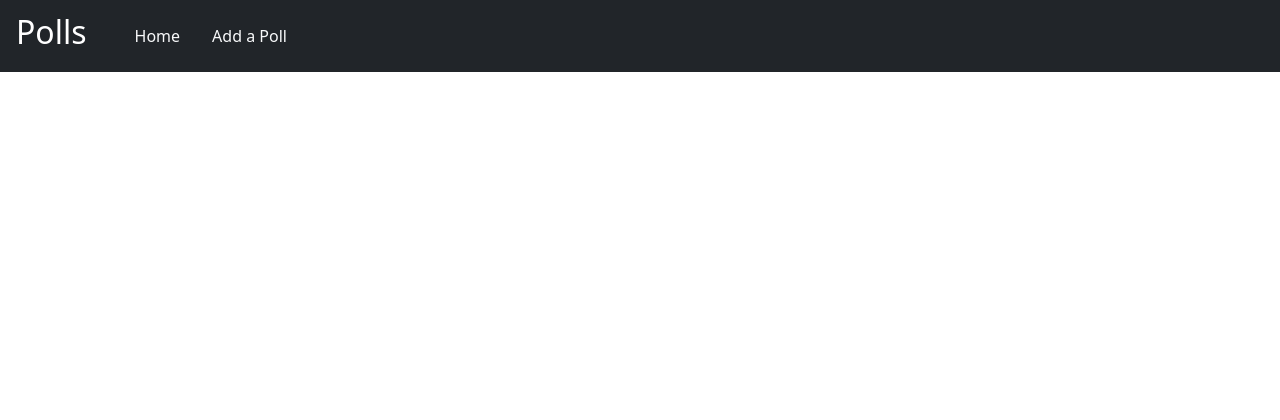
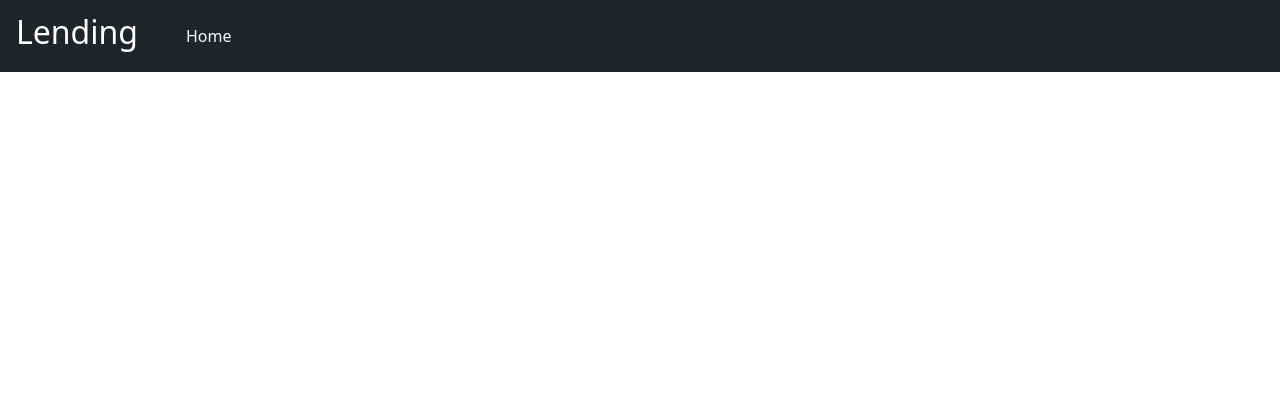
Before and after one commit to PatricioA-2004/Library-Website, a Django app: template lending/templates/lending/base.html in a window 1280 px wide. Shown: the top 420 px of the page. Run offline with Django 3.2, Linux system fonts and the light colour scheme; the template is opened without the code that fills it, so the values that code supplies are empty; some libraries are stand-ins or nearby versions.

Commit message:
Add index page, along with setup for urls and views

```diff
--- a/book_site/settings.py
+++ b/book_site/settings.py
@@ -43,6 +43,7 @@ INSTALLED_APPS = [
     'django.contrib.sessions',
     'django.contrib.messages',
     'django.contrib.staticfiles',
+    'lending.apps.LendingConfig',
     'bootstrap5',
 ]
 
--- a/book_site/urls.py
+++ b/book_site/urls.py
@@ -15,8 +15,9 @@ Including another URLconf
     2. Add a URL to urlpatterns:  path('blog/', include('blog.urls'))
 """
 from django.contrib import admin
-from django.urls import path
+from django.urls import path, include
 
 urlpatterns = [
     path('admin/', admin.site.urls),
+    path('lending/', include("lending.urls")),
 ]
--- a/lending/templates/lending/base.html
+++ b/lending/templates/lending/base.html
@@ -7,20 +7,15 @@
 
 <html>
 
-
-
 <body>
     <div class="d-flex flex-column vh-100 justify-content-spaced    ">
         <nav class="navbar navbar-expand navbar-dark bg-dark">
-            <a class="navbar-brand px-3" href="{%url 'polls:index'%}">
-                <h2>Polls</h2>
+            <a class="navbar-brand px-3" href="{%url 'lending:index'%}">
+                <h2>Lending</h2>
             </a>
             <ul class="nav nav-pills nav-fill">
                 <li>
-                    <a class="nav-link text-light" href="{%url 'polls:index'%}">Home</a>
-                </li>
-                <li>
-                    <a class="nav-link text-light" href="{%url 'polls:add'%}">Add a Poll</a>
+                    <a class="nav-link text-light" href="{%url 'lending:index'%}">Home</a>
                 </li>
             </ul>
         </nav>
```
Also changed, not shown: lending/templates/lending/index.html (added, +10 -0 lines), lending/urls.py (added, +9 -0 lines), lending/views.py (+7 -0 lines).
